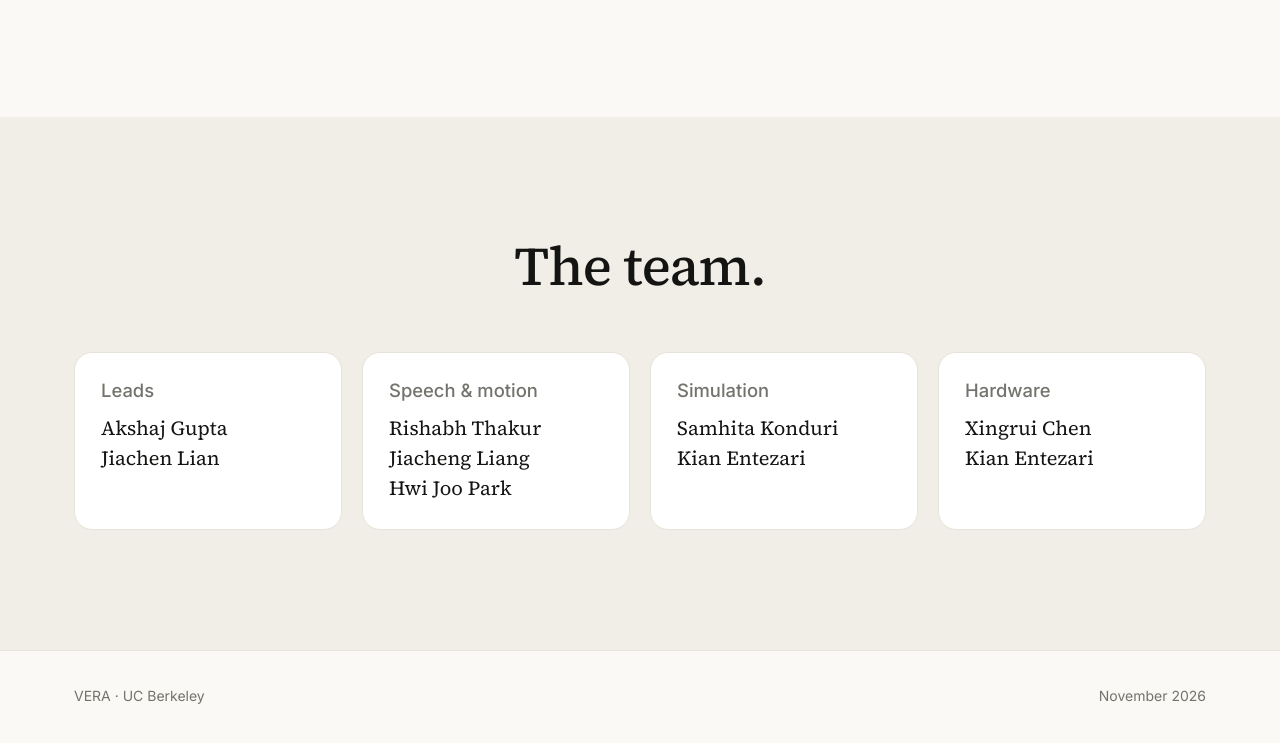
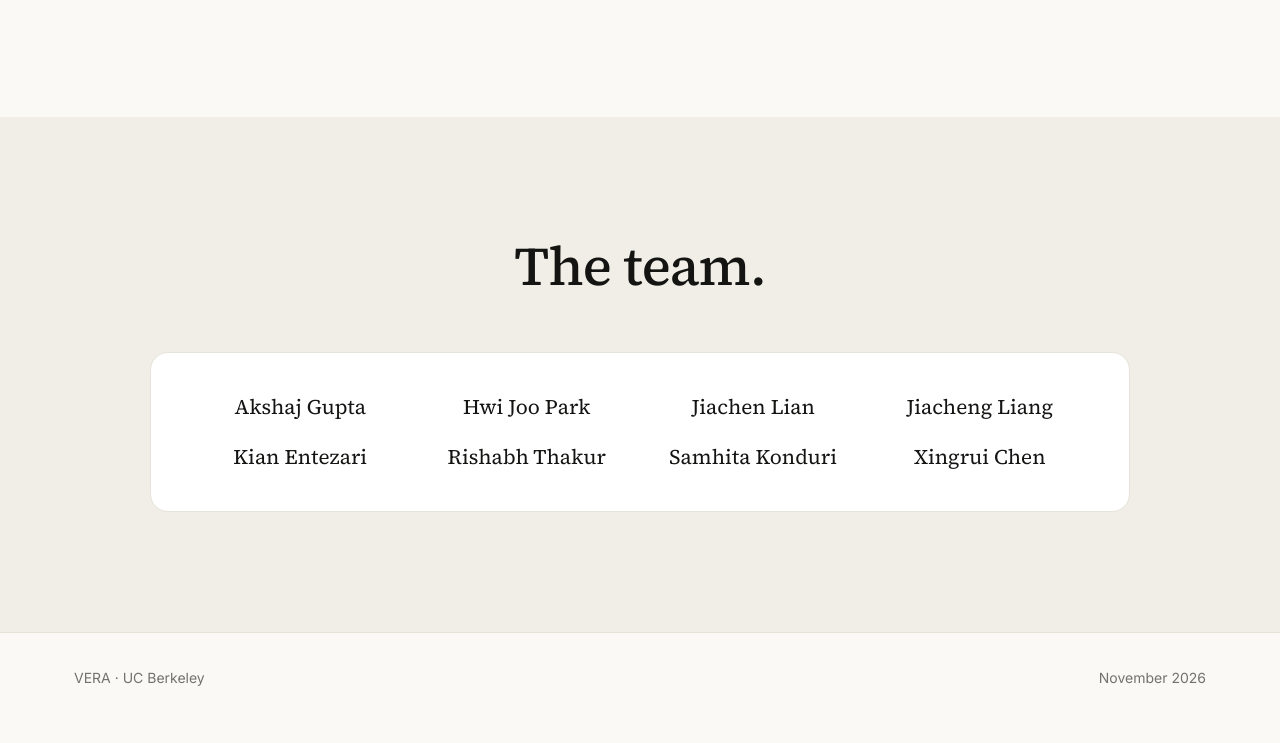
Before and after one commit to Akshaj1234512/vera, a plain HTML site: page demo-site/static/index.html in a window 1280 px wide. Shown: the part 6555-7298 px from the top of the page. Drawn offline with Linux system fonts and the light colour scheme.

Commit message:
demo-site: list the team alphabetically, no roles
Co-Authored-By: Claude Opus 5.5 <noreply@anthropic.com>

```diff
--- a/demo-site/static/index.html
+++ b/demo-site/static/index.html
@@ -158,12 +158,9 @@ svg.line .clay { stroke: var(--clay); }
 @media (max-width: 860px) { .stats { grid-template-columns: 1fr 1fr; } .stat:nth-child(2) { border-right: 0; } .stat:nth-child(-n+2) { border-bottom: 1px solid var(--line); } }
 
 /* team */
-.team { display: grid; grid-template-columns: repeat(4, minmax(0, 1fr)); gap: 20px; margin-top: 56px; }
-.team .card { padding: 26px; }
-.team h3 { font-size: 1.15rem; margin-bottom: 12px; color: var(--muted); font-family: var(--sans); font-weight: 500; letter-spacing: 0; }
-.team p { font-family: var(--serif); font-size: 1.25rem; line-height: 1.5; }
-@media (max-width: 860px) { .team { grid-template-columns: 1fr 1fr; } }
-@media (max-width: 560px) { .team { grid-template-columns: 1fr; } .team .card { padding: 22px; } }
+.team { list-style: none; margin: 56px auto 0; padding: 40px 48px; max-width: 980px; display: grid; grid-template-columns: repeat(4, minmax(0, 1fr)); gap: 22px 24px; text-align: center; }
+.team li { font-family: var(--serif); font-size: 1.3rem; line-height: 1.35; }
+@media (max-width: 760px) { .team { grid-template-columns: 1fr 1fr; padding: 28px 20px; gap: 18px 12px; } .team li { font-size: 1.15rem; } }
 
 /* footer */
 footer { border-top: 1px solid var(--line); padding: 34px 0 48px; color: var(--muted); font-size: 14px; }
@@ -358,12 +355,7 @@ footer .wrap { display: flex; justify-content: space-between; gap: 20px; flex-wr
 <section id="team" style="background:var(--bg-2)">
   <div class="wrap">
     <div class="center rv"><h2>The team.</h2></div>
-    <div class="team rv">
-      <div class="card"><h3>Leads</h3><p>Akshaj Gupta<br>Jiachen Lian</p></div>
-      <div class="card"><h3>Speech &amp; motion</h3><p>Rishabh Thakur<br>Jiacheng Liang<br>Hwi Joo Park</p></div>
-      <div class="card"><h3>Simulation</h3><p>Samhita Konduri<br>Kian Entezari</p></div>
-      <div class="card"><h3>Hardware</h3><p>Xingrui Chen<br>Kian Entezari</p></div>
-    </div>
+    <ul class="team card rv"><li>Akshaj Gupta</li><li>Hwi Joo Park</li><li>Jiachen Lian</li><li>Jiacheng Liang</li><li>Kian Entezari</li><li>Rishabh Thakur</li><li>Samhita Konduri</li><li>Xingrui Chen</li></ul>
   </div>
 </section>
 
```
